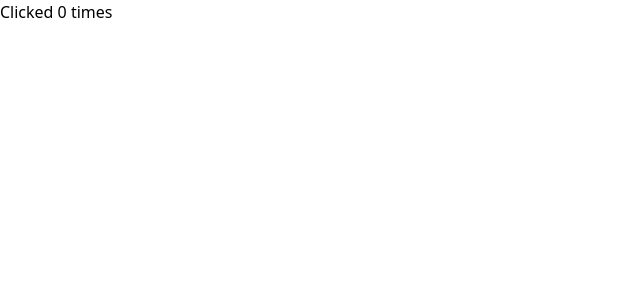
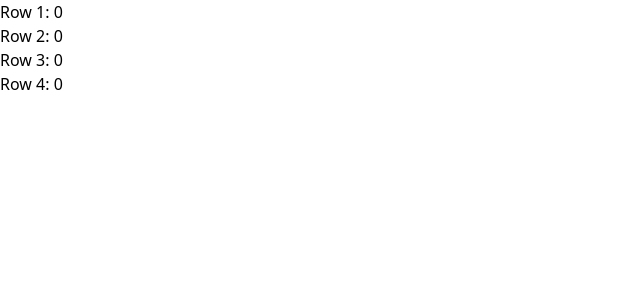
Before and after one commit to janharkonen/sdcprogresstracker, a SvelteKit app in the folder Svelte-files/: page / in a window 1280 px wide. Shown: the top 300 px of the page, without its empty margins (0-640 px from the left). Built offline with nearby package versions, Linux system fonts and the light colour scheme.

Commit message:
make a dummy front end

```diff
--- a/Svelte-files/src/routes/+page.svelte
+++ b/Svelte-files/src/routes/+page.svelte
@@ -1,11 +1,13 @@
 <script>
-  let count = 0;
-
-  function increment() {
-    count += 1;
-  }
+  let panel1 = 0;
+  let panel2 = 0;
+  let panel3 = 0;
+  let panel4 = 0;
 </script>
 
-<button on:click={increment}>
-  Clicked {count} {count === 1 ? 'time' : 'times'}
-</button>
+<div>
+  <p>Row 1: {panel1}</p>
+  <p>Row 2: {panel2}</p>
+  <p>Row 3: {panel3}</p>
+  <p>Row 4: {panel4}</p>
+</div>
```
